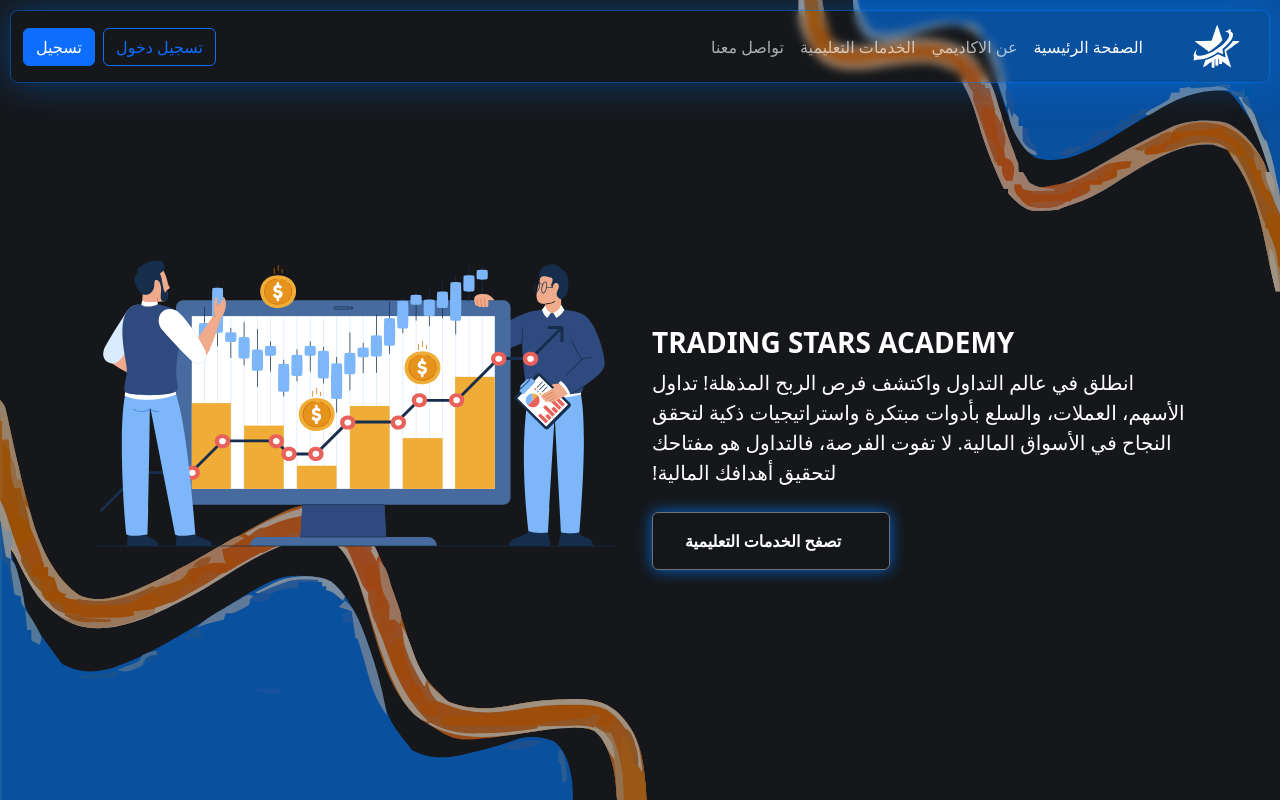
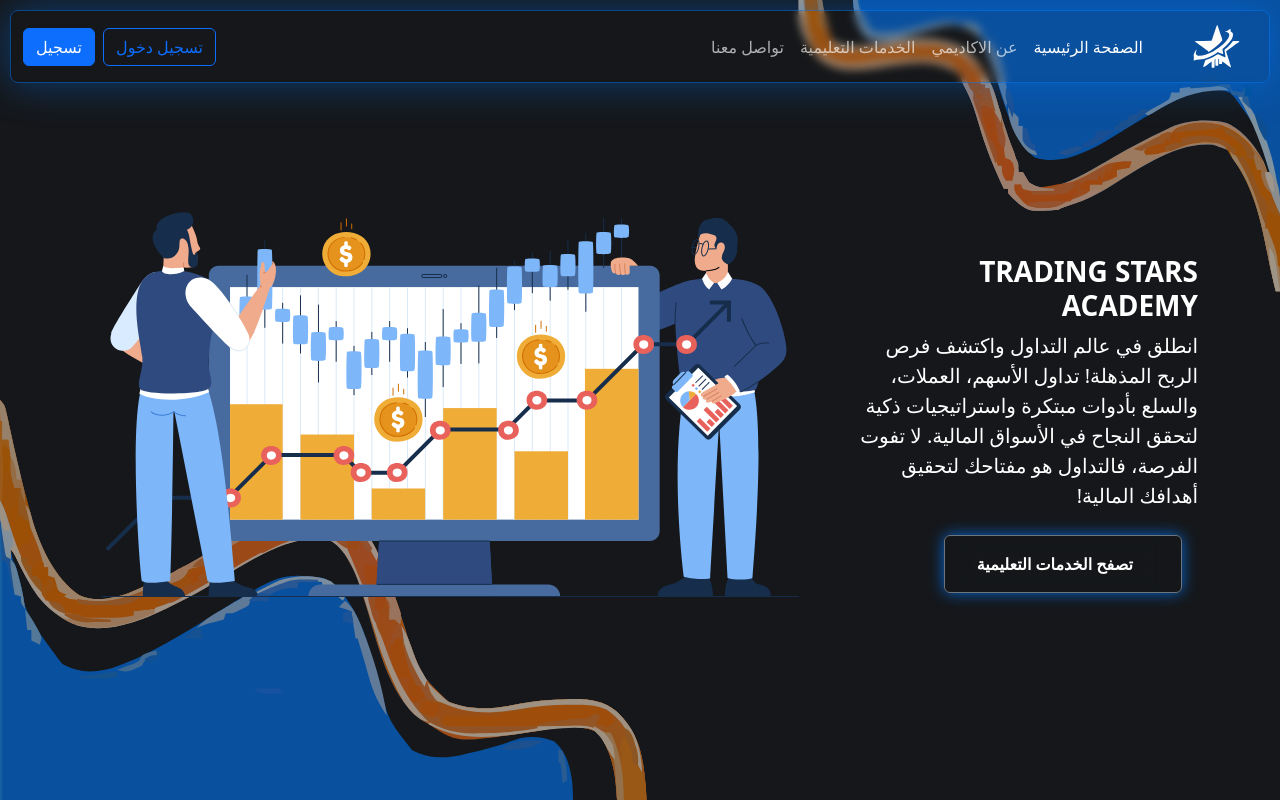
Before and after one commit to MadonnaAdel/Trading-Stars-Academy, a React (Vite) app: page / in a window 1280 px wide. Shown: the top 800 px of the page. Built offline with nearby package versions, Linux system fonts and the light colour scheme; a web font is replaced by a local one.

Commit message:
redsign hero section

```diff
--- a/src/userComponents/heroSection/heroHome.jsx
+++ b/src/userComponents/heroSection/heroHome.jsx
@@ -8,9 +8,9 @@
         {/* Hero content */}
         <div className="row align-items-center mt-5">
           {/* Section header */}
-          <div className="col-12 col-md-6 text-center text-md-start mt-5 mt-md-0 ">
+          <div className="col-12 col-md-4 text-center text-md-end mt-5 mt-md-0 ">
             <h1
-              className="display-4 fw-bold mb-2 fs-3 mt-5"
+              className="display-4 fw-bold mb-2 fs-3 "
               data-aos="fade-up"
             >
               TRADING STARS ACADEMY
@@ -45,9 +45,9 @@
           </div>
 
           {/* Hero image */}
-          <div className="col-12 col-md-6 mb-5 text-center ">
+          <div className="col-12 col-md-8 mb-5 text-center ">
             <img
-              src="/public/heroImage.svg"
+              src="/heroImage.svg"
               alt="Hero Image"
               className="img-fluid"
               width="100%"
```
